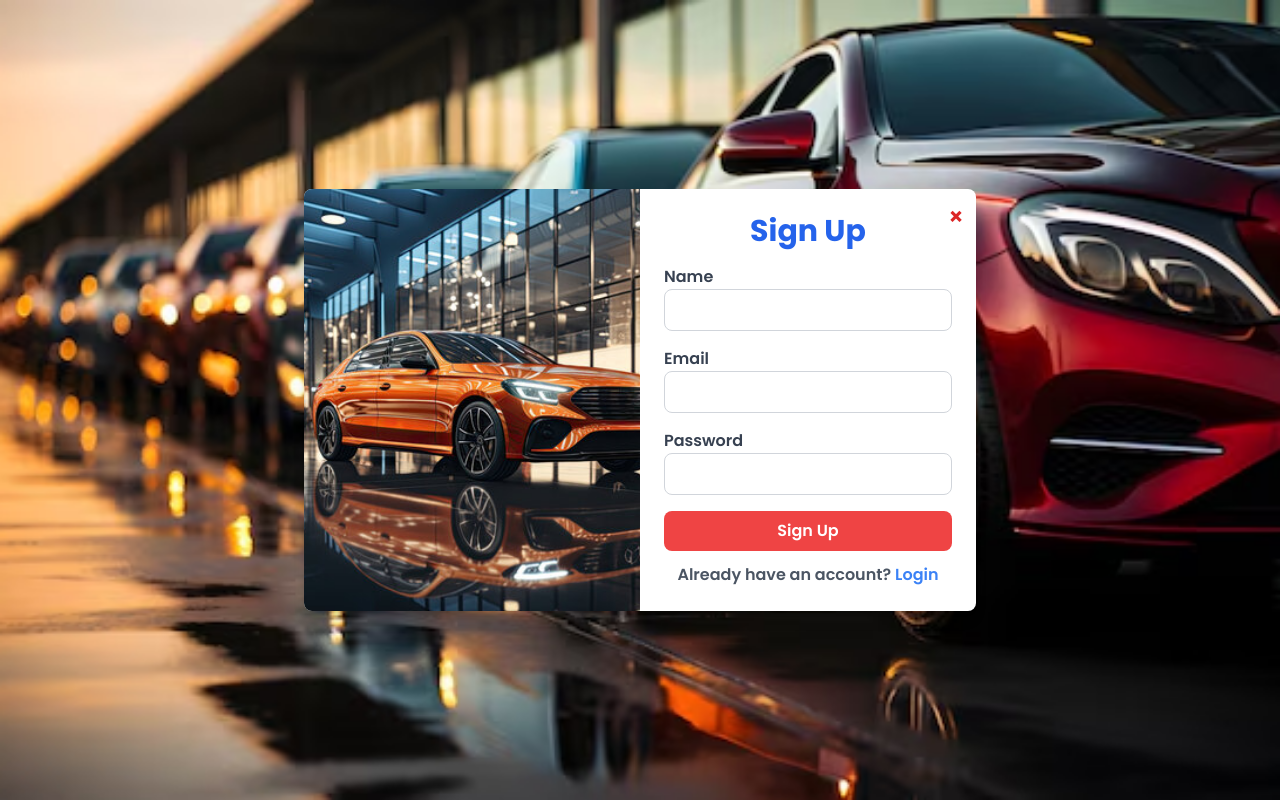
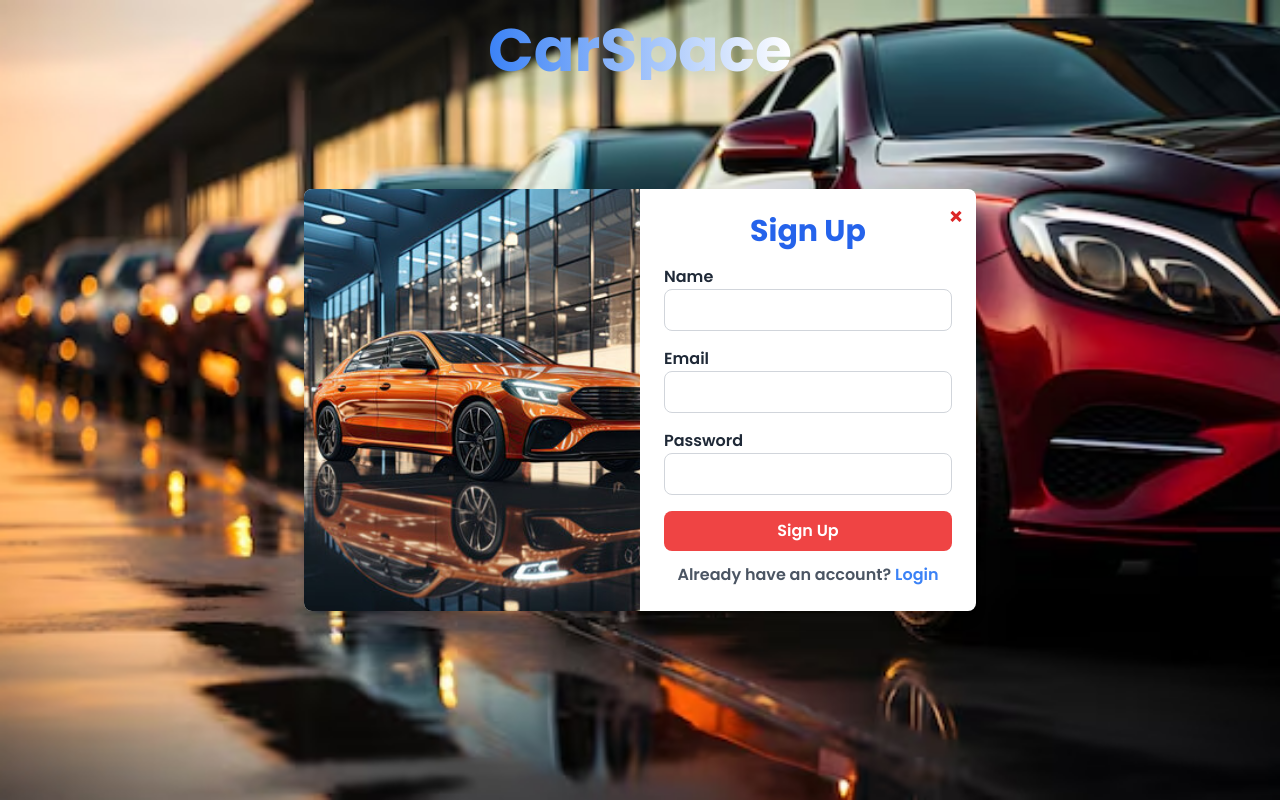
Before and after one commit to Saran-k-ece/Car_Rental_App, a React (Vite) app in the folder car_rental_web/: page / in a window 1280 px wide. Built offline with nearby package versions, Linux system fonts and the light colour scheme.

Commit message:
New changes are made

```diff
--- a/car_rental_web/src/pages/SignUp.jsx
+++ b/car_rental_web/src/pages/SignUp.jsx
@@ -36,16 +36,25 @@ const SignUp = () => {
   };
 
   return (
-    <div className="flex justify-center items-center min-h-screen bg-gray-900 bg-cover bg-center p-4 sm:p-6" style={{ backgroundImage: `url(${assets.log2})` }}>
-      <div className="flex flex-col sm:flex-row bg-white rounded-lg shadow-lg overflow-hidden w-full max-w-lg sm:max-w-2xl">
-        <div className="w-full sm:w-1/2 hidden sm:block">
+    <div className="flex justify-center items-center min-h-screen bg-gray-900 bg-cover bg-center p-4 sm:p-6 relative" style={{ backgroundImage: `url(${assets.log2})` }}>
+
+
+      <div className="absolute inset-0 bg-black bg-opacity-50 -z-10"></div>
+      <h1 className="absolute top-5 left-1/2 transform -translate-x-1/2 text-4xl sm:text-6xl font-bold z-10 text-transparent bg-clip-text bg-gradient-to-r from-blue-500 to-white">
+        CarSpace
+      </h1>
+
+      <div className="relative flex flex-col sm:flex-row bg-white rounded-lg shadow-lg overflow-hidden w-full max-w-sm sm:max-w-2xl z-20">
+
+        <div className="hidden sm:block w-1/2">
           <img src={assets.log1} alt="Car" className="w-full h-full object-cover" />
         </div>
 
         <div className="w-full sm:w-1/2 p-6 relative flex flex-col justify-center">
-          <h2 className="text-2xl sm:text-3xl font-bold text-blue-600 text-center mb-4">
+          <h2 className="text-xl sm:text-2xl md:text-3xl font-bold text-blue-600 text-center mb-4">
             {isSignUp ? "Sign Up" : "Login"}
           </h2>
+
 
           <button className="absolute top-3 right-3 text-red-600 text-2xl" onClick={() => setIsSignUp(!isSignUp)}>
             &times;
@@ -54,42 +63,42 @@ const SignUp = () => {
           <form className="space-y-4" onSubmit={handleSubmit}>
             {isSignUp && (
               <div>
-                <label className="block text-gray-700 text-sm sm:text-base">Name</label>
+                <label className="block text-gray-800 text-sm md:text-base">Name</label>
                 <input
                   type="text"
                   ref={nameRef}
-                  className="w-full border border-gray-300 px-4 py-2 rounded-lg focus:ring-2 focus:ring-blue-400 text-sm sm:text-base"
+                  className="w-full border border-gray-300 px-3 py-2 rounded-lg focus:ring-2 focus:ring-blue-400 text-black text-sm md:text-base bg-white"
                   required
                 />
               </div>
             )}
 
             <div>
-              <label className="block text-gray-700 text-sm sm:text-base">Email</label>
+              <label className="block text-gray-800 text-sm md:text-base">Email</label>
               <input
                 type="email"
                 ref={emailRef}
-                className="w-full border border-gray-300 px-4 py-2 rounded-lg focus:ring-2 focus:ring-blue-400 text-sm sm:text-base"
+                className="w-full border border-gray-300 px-3 py-2 rounded-lg focus:ring-2 focus:ring-blue-400 text-black text-sm md:text-base bg-white"
                 required
               />
             </div>
 
             <div>
-              <label className="block text-gray-700 text-sm sm:text-base">Password</label>
+              <label className="block text-gray-800 text-sm md:text-base">Password</label>
               <input
                 type="password"
                 ref={passwordRef}
-                className="w-full border border-gray-300 px-4 py-2 rounded-lg focus:ring-2 focus:ring-blue-400 text-sm sm:text-base"
+                className="w-full border border-gray-300 px-3 py-2 rounded-lg focus:ring-2 focus:ring-blue-400 text-black text-sm md:text-base bg-white"
                 required
               />
             </div>
 
-            <button type="submit" className="w-full bg-red-500 text-white py-2 rounded-lg hover:bg-red-600 transition duration-300 text-sm sm:text-base">
+            <button type="submit" className="w-full bg-red-500 text-white py-2 rounded-lg hover:bg-red-600 transition duration-300 text-sm md:text-base">
               {isSignUp ? "Sign Up" : "Login"}
             </button>
           </form>
 
-          <p className="text-sm sm:text-base text-gray-600 text-center mt-3">
+          <p className="text-sm md:text-base text-gray-600 text-center mt-3">
             {isSignUp ? "Already have an account?" : "Don't have an account?"}
             <span className="text-blue-500 cursor-pointer ml-1" onClick={() => setIsSignUp(!isSignUp)}>
               {isSignUp ? "Login" : "Sign Up"}
```
